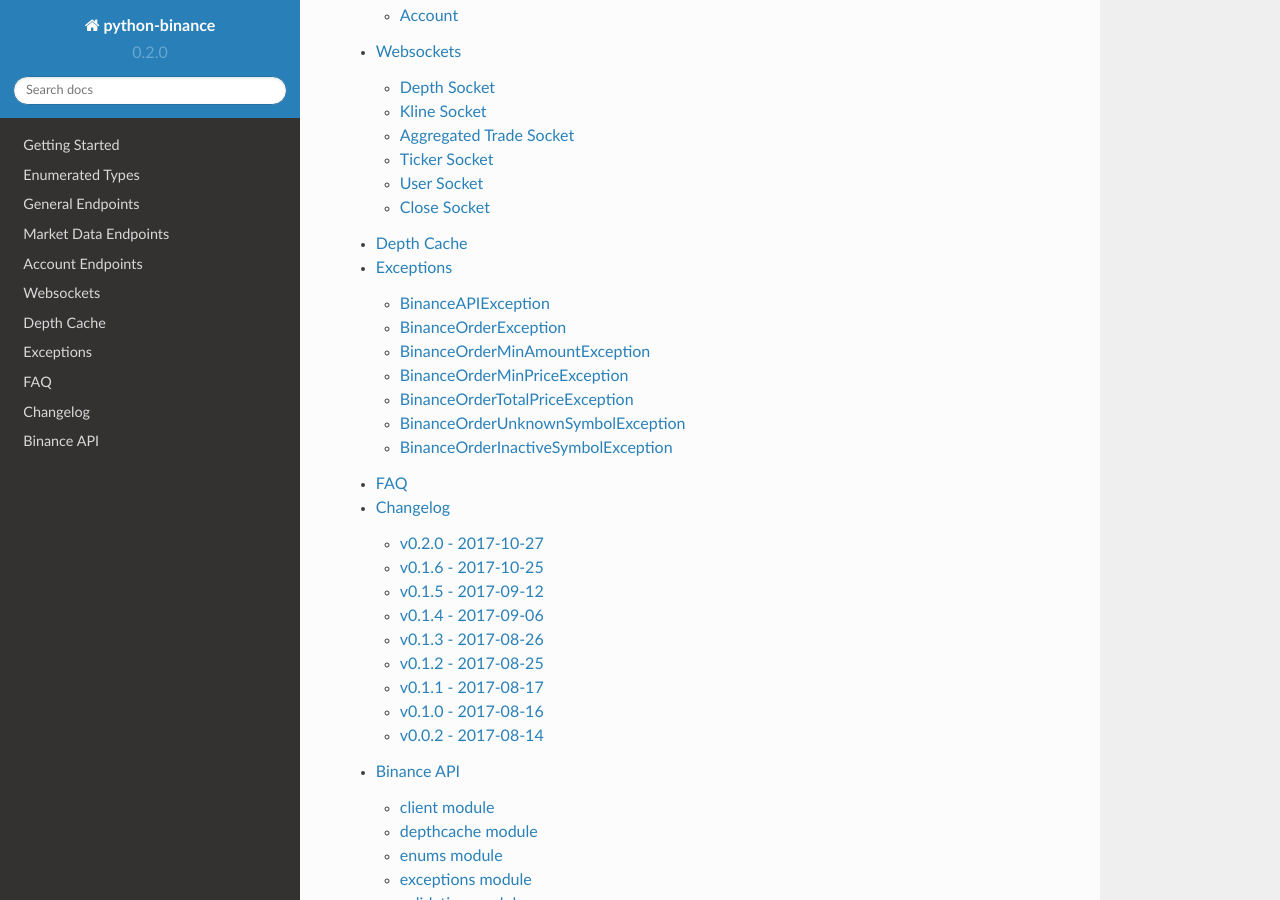
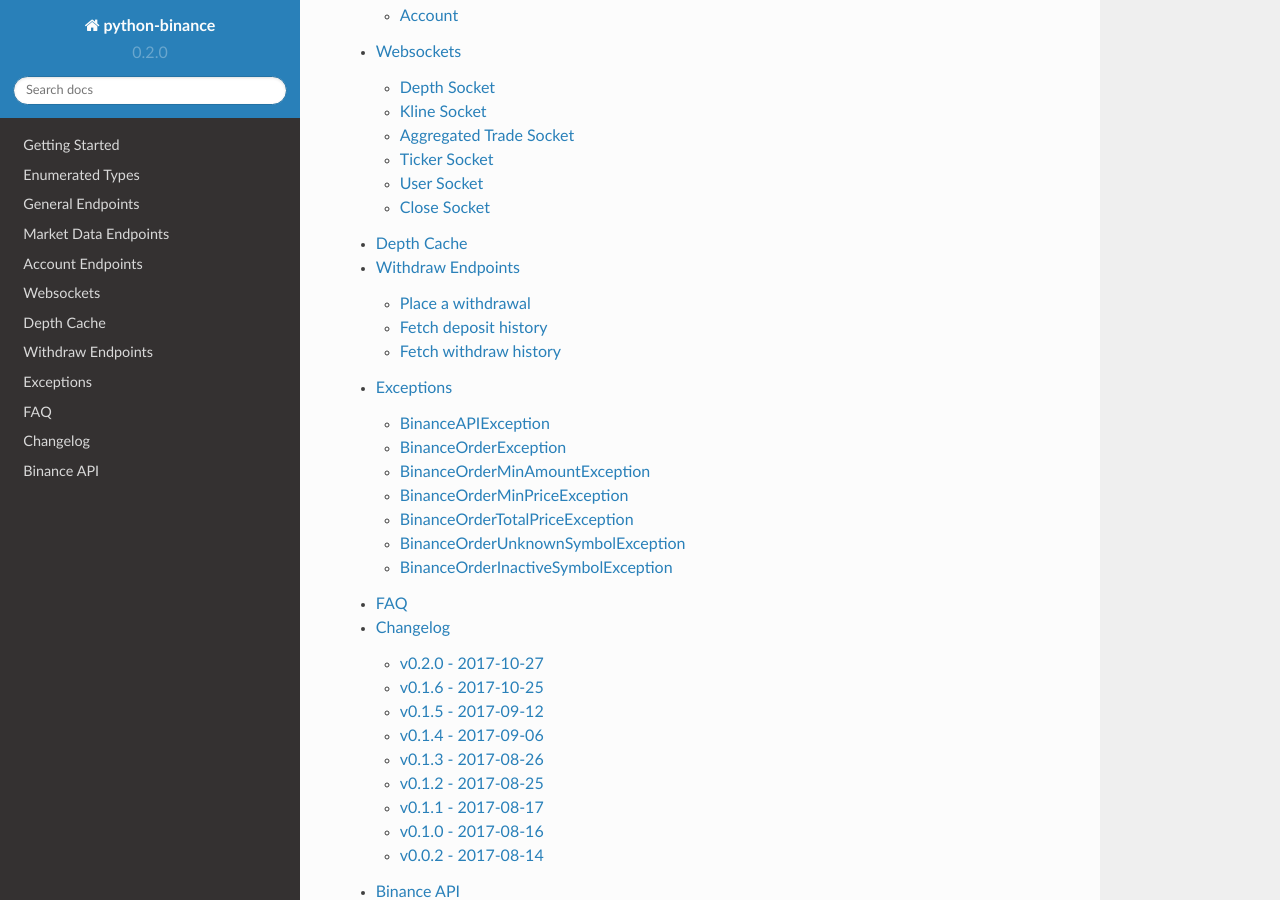
Before and after one commit to myroncaldwell/Binance_python, a Sphinx documentation site: the page built from docs/index.rst, in a window 1280 px wide and 900 px high, scrolled down 2154 px. Built offline with Sphinx 7.4.7 and the Read the Docs theme 2.0.0, drawn with Linux system fonts in a browser that asks for light colours; formulas are drawn with MathJax 3.

Commit message:
Add withdraw docs

```diff
--- a/docs/index.rst
+++ b/docs/index.rst
@@ -16,6 +16,7 @@ Contents
    account
    websockets
    depth_cache
+   withdraw
    exceptions
    faqs
    changelog
--- /dev/null
+++ b/docs/withdraw.rst
@@ -0,0 +1,32 @@
+Withdraw Endpoints
+==================
+
+`Place a withdrawal <binance.html#binance.client.Client.withdraw>`_
+^^^^^^^^^^^^^^^^^^^^^^^^^^^^^^^^^^^^^^^^^^^^^^^^^^^^^^^^^^^^^^^^^^^
+
+.. code:: python
+
+    result = client.withdraw(
+        asset='ETH',
+        address='<eth_address>',
+        amount=100)
+
+    if result['success']:
+        print("Success")
+
+`Fetch deposit history <binance.html#binance.client.Client.get_deposit_history>`_
+^^^^^^^^^^^^^^^^^^^^^^^^^^^^^^^^^^^^^^^^^^^^^^^^^^^^^^^^^^^^^^^^^^^^^^^^^^^^^^^^^
+
+.. code:: python
+
+    deposits = client.get_deposit_history()
+    btc_deposits = client.get_deposit_history(asset='BTC')
+
+
+`Fetch withdraw history <binance.html#binance.client.Client.get_withdraw_history>`_
+^^^^^^^^^^^^^^^^^^^^^^^^^^^^^^^^^^^^^^^^^^^^^^^^^^^^^^^^^^^^^^^^^^^^^^^^^^^^^^^^^^^
+
+.. code:: python
+
+    withdraws = client.get_withdraw_history()
+    btc_withdraws = client.get_withdraw_history(asset='BTC')
```
Also changed, not shown: 1 other file.
